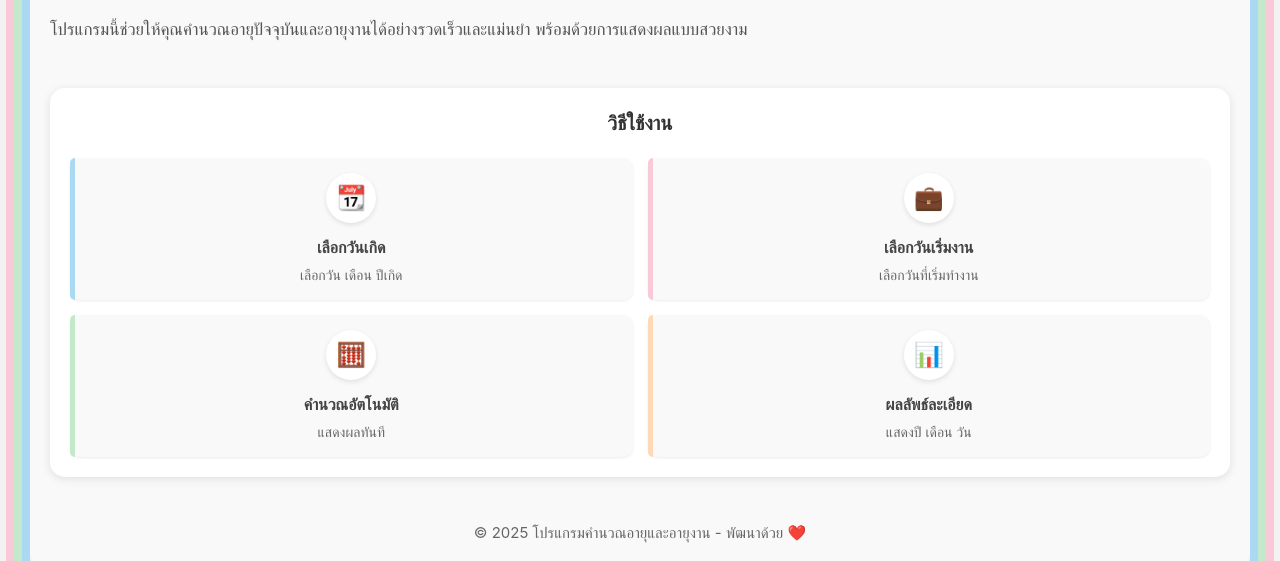
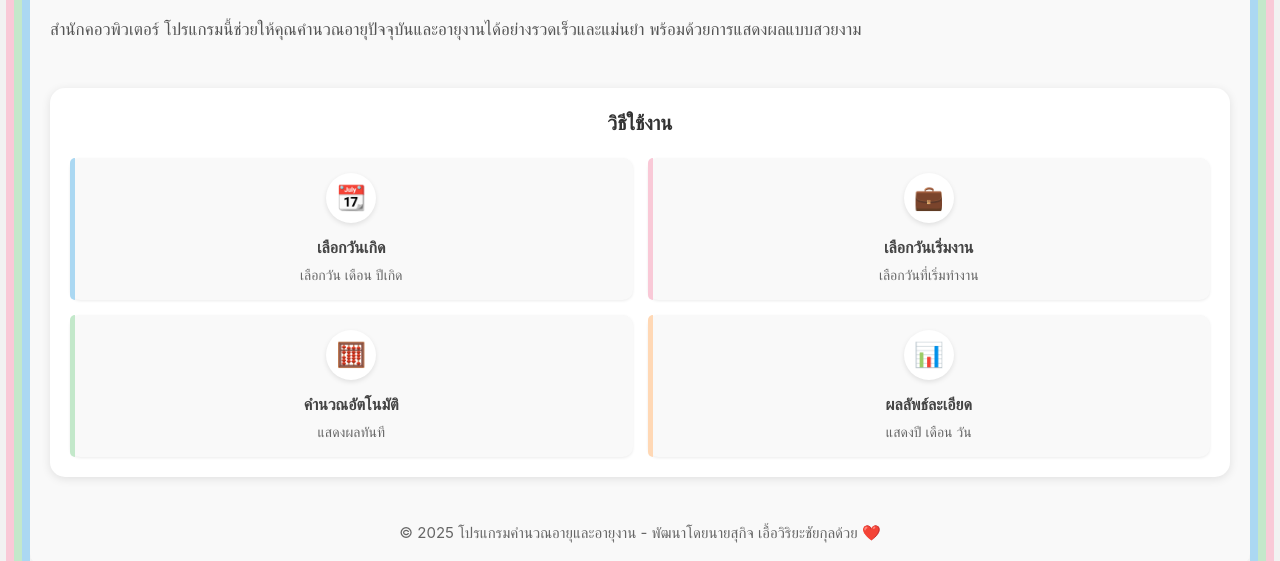
Before and after one commit to sukit-suw/AgeCalculation, a plain HTML site: page index.html in a window 1280 px wide. Shown: the part 170-731 px from the top of the page. Drawn offline with Linux system fonts and the light colour scheme.

Commit message:
Update index.html

```diff
--- a/index.html
+++ b/index.html
@@ -39,6 +39,7 @@
             <div class="page homepage active" id="page-home">
                 <h1 class="app-title">โปรแกรมคำนวณอายุและอายุงาน</h1>
                 <p class="app-description">
+                    สำนักคอวพิวเตอร์
                     โปรแกรมนี้ช่วยให้คุณคำนวณอายุปัจจุบันและอายุงานได้อย่างรวดเร็วและแม่นยำ พร้อมด้วยการแสดงผลแบบสวยงาม
                 </p>
 
@@ -69,7 +70,7 @@
                     </div>
                 </div>
 
-                <p class="copyright">© 2025 โปรแกรมคำนวณอายุและอายุงาน - พัฒนาด้วย ❤️</p>
+                <p class="copyright">© 2025 โปรแกรมคำนวณอายุและอายุงาน - พัฒนาโดยนายสุกิจ เอื้อวิริยะชัยกุลด้วย ❤️</p>
             </div>
 
             <!-- หน้ากรอกข้อมูล -->
```
